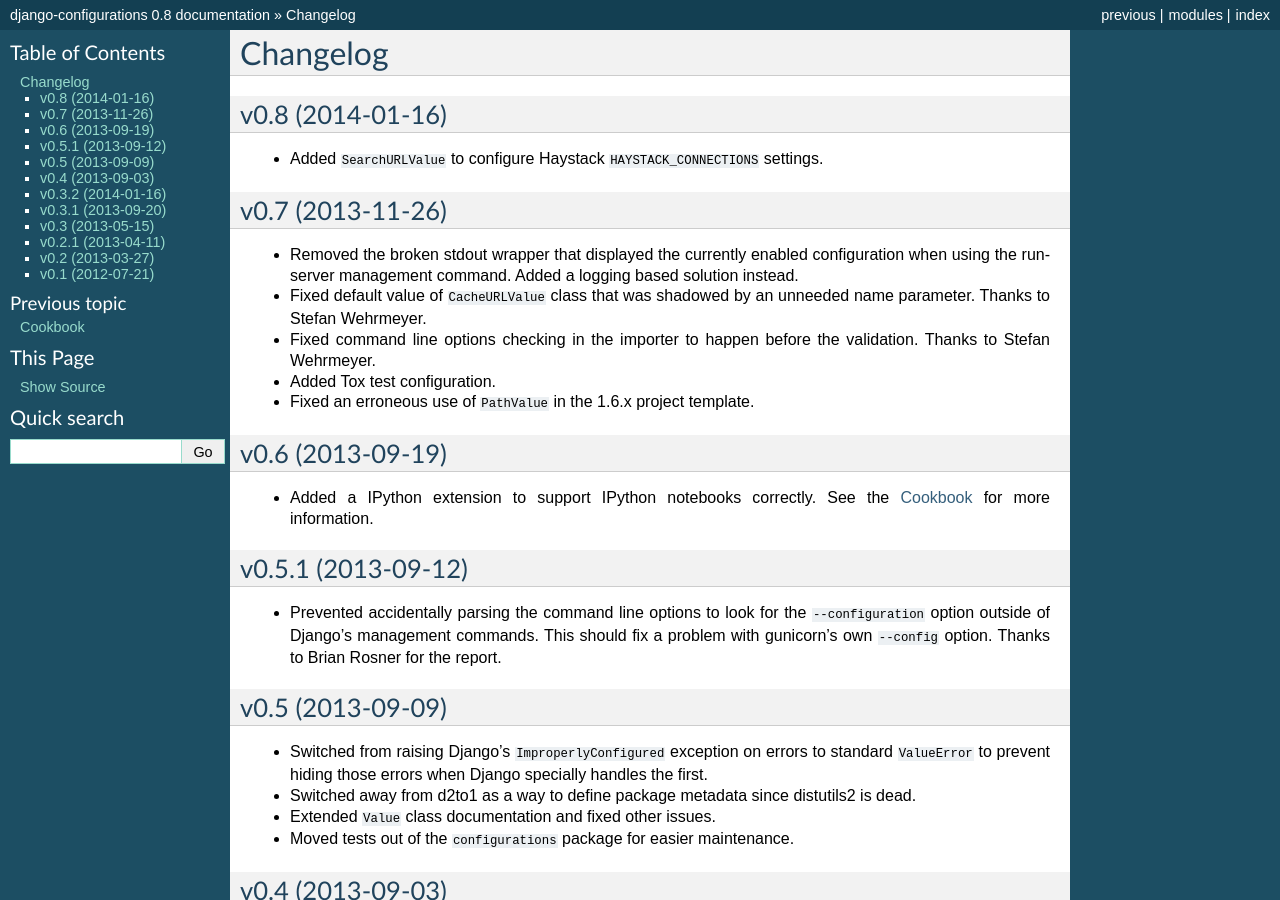
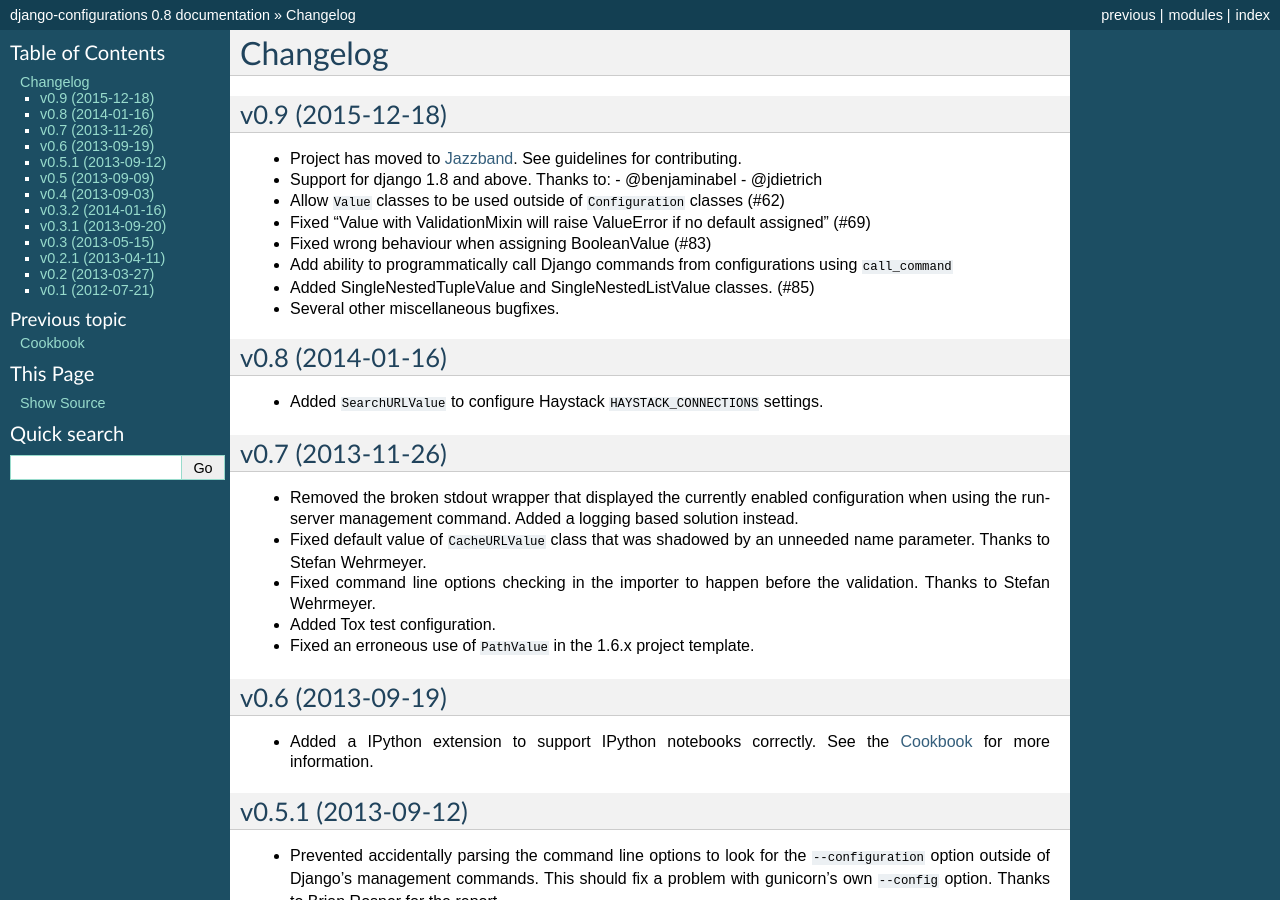
Before and after one commit to jazzband/django-configurations, a Sphinx documentation site: the page built from docs/changes.rst, in a window 1280 px wide and 900 px high. Built offline with Sphinx 7.4.7, drawn with Linux system fonts in a browser that asks for light colours.

Commit message:
Update changelog.

```diff
--- a/docs/changes.rst
+++ b/docs/changes.rst
@@ -2,6 +2,29 @@
 
 Changelog
 ---------
+
+v0.9 (2015-12-18)
+^^^^^^^^^^^^^^^^^
+
+- Project has moved to `Jazzband <https://jazzband.co/>`_. See guidelines for
+  contributing.
+
+- Support for django 1.8 and above. Thanks to:
+  - @benjaminabel
+  - @jdietrich
+
+- Allow ``Value`` classes to be used outside of ``Configuration`` classes (#62)
+
+- Fixed "Value with ValidationMixin will raise ValueError if no default assigned" (#69)
+
+- Fixed wrong behaviour when assigning BooleanValue (#83)
+
+- Add ability to programmatically call Django commands from configurations using
+  ``call_command``
+
+- Added SingleNestedTupleValue and SingleNestedListValue classes. (#85)
+
+- Several other miscellaneous bugfixes.
 
 v0.8 (2014-01-16)
 ^^^^^^^^^^^^^^^^^
```
